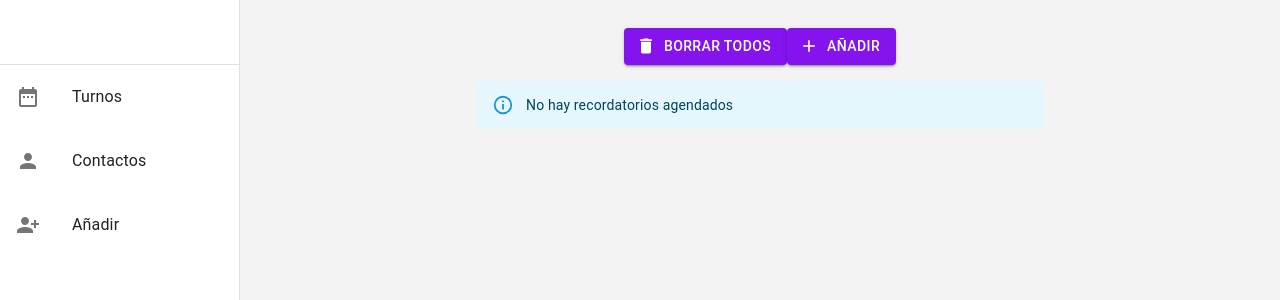
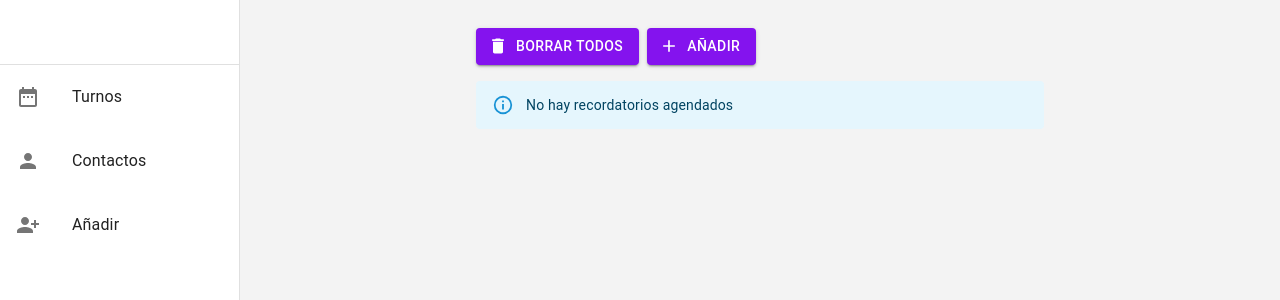
Before and after one commit to slurm17/turnos-app, a React (Vite) app: page / in a window 1280 px wide. Shown: the top 300 px of the page. Built offline with nearby package versions, Linux system fonts and the light colour scheme.

Commit message:
arreglo botones de opciones y acomodo codigo

```diff
--- a/package.json
+++ b/package.json
@@ -40,6 +40,7 @@
     "eslint-plugin-react-refresh": "^0.4.6",
     "jest": "^29.7.0",
     "jest-environment-jsdom": "^29.7.0",
+    "rollup-plugin-visualizer": "^5.14.0",
     "ts-jest": "^29.2.5",
     "typescript": "^5.2.2",
     "vite": "^5.2.10",
--- a/src/components/Layout/OptionsBar.tsx
+++ b/src/components/PageWithOptions/OptionsBar.tsx
@@ -9,6 +9,7 @@ const OptionsBar = ({ actions }: OptionsBarProps) => {
   return (
     <Box sx={{
         padding: '0 0 1rem 0',
+        display: 'flex',
         flexWrap: 'wrap',
         gap: '0.5rem'
     }}>
--- a/src/components/index.ts
+++ b/src/components/index.ts
@@ -1,2 +1,2 @@
-export { default as PageWithSpeedDial } from './SpeedDial/PageWithSpeedDial'
+export { default as PageWithOptions } from './PageWithOptions/PageWithOptions'
 export { default as Layout } from './Layout/Layout'
--- a/src/pages/ListContact/ListContact.tsx
+++ b/src/pages/ListContact/ListContact.tsx
@@ -4,7 +4,7 @@ import * as ROUTES from '@/constants/routes'
 import { useContactStore } from '@/store'
 import { ContactUtils } from '@/utils'
 import { useContactActions } from '@/hooks/useContactActions'
-import { PageWithSpeedDial } from '@/components'
+import { PageWithOptions } from '@/components'
 import { Contact } from '@/types/Contact'
 import ContactList from './components/ContactList'
 const ListContact = () => {
@@ -16,14 +16,14 @@ const ListContact = () => {
     navigate(ROUTES.REMINDER_ADD, { state: { contact } })
   }
   return (
-    <PageWithSpeedDial actions={actions}>
+    <PageWithOptions actions={actions}>
       {isContactsEmpty &&
         <Alert severity="info">{'No hay contactos agregados'}</Alert>
       }
       {!isContactsEmpty &&
         <ContactList contacts={contacts} onClickContact={onClickContact}/>
       }
-    </PageWithSpeedDial>
+    </PageWithOptions>
   )
 }
 
--- a/src/pages/Reminder/Reminder.tsx
+++ b/src/pages/Reminder/Reminder.tsx
@@ -1,21 +1,21 @@
 import { Alert } from '@mui/material'
 import { useReminderActions } from '@/hooks/useReminderActions'
 import { useReminderStore } from '@/store'
-import { PageWithSpeedDial } from '@/components'
 import ReminderList from './components/ReminderList'
+import { PageWithOptions } from '@/components'
 const Reminder = () => {
 	const actions = useReminderActions()
 	const reminder = useReminderStore((state) => state.reminder)
 	const isReminderEmpty = !reminder.length
 	return (
-		<PageWithSpeedDial actions={actions}>
-      {isReminderEmpty &&
+		<PageWithOptions actions={actions}>
+		{isReminderEmpty &&
         <Alert severity="info">No hay recordatorios agendados</Alert>
-      }
+		}
       {!isReminderEmpty &&
         <ReminderList reminder={reminder}/>
       }
-		</PageWithSpeedDial>
+		</PageWithOptions>
 	)
 }
 
--- a/vite.config.ts
+++ b/vite.config.ts
@@ -2,10 +2,14 @@ import { VitePWA } from 'vite-plugin-pwa'
 import { defineConfig } from 'vite'
 import react from '@vitejs/plugin-react'
 import path from 'path'
+import { visualizer } from 'rollup-plugin-visualizer'
 
 // https://vitejs.dev/config/
 export default defineConfig({
-  plugins: [react(), VitePWA({
+  plugins: [
+    visualizer({ open: true }),
+    react(),
+    VitePWA({
     registerType: 'prompt',
     injectRegister: false,
 
```
Also changed, not shown: src/components/PageWithOptions/PageWithOptions.tsx (renamed from src/components/SpeedDial/PageWithSpeedDial.tsx, +4 -4 lines), src/utils/emptyContact.ts (deleted, +0 -8 lines), src/components/PageWithOptions/SpeedDialCustom.tsx (renamed from src/components/SpeedDial/SpeedDialCustom.tsx), 2 other files (tests, documents, lock files or other folders).
